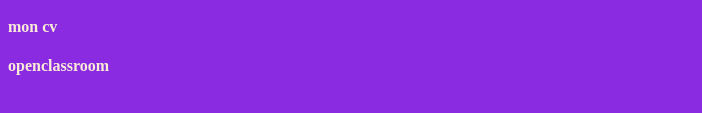
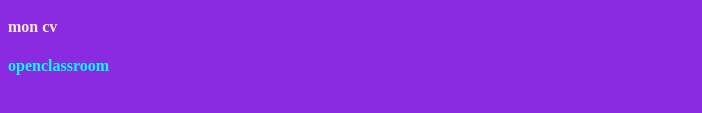
Before and after one commit to Saramiloudi/myProject, a plain HTML site: page index.html in a window 1280 px wide. Shown: the part 177-290 px from the top of the page, without its empty margins (0-702 px from the left). Drawn offline with Linux system fonts and the light colour scheme.

Commit message:
wenderfull openclassroom

```diff
--- a/index.html
+++ b/index.html
@@ -11,6 +11,7 @@
 <h2 class="underTitle"> mon super sous titre </h2>
 <h3> il pleut </h3>
 <h4> mon cv </h4>
-<h4> openclassroom </h4>
+<h4 class="OPENCLASSROOM"> openclassroom </h4>
+
 </body>
 </html>
--- a/styles.css
+++ b/styles.css
@@ -15,3 +15,7 @@
 title{
     color:burlywood;
 }
+
+.OPENCLASSROOM {
+    color: aqua;
+}
```
